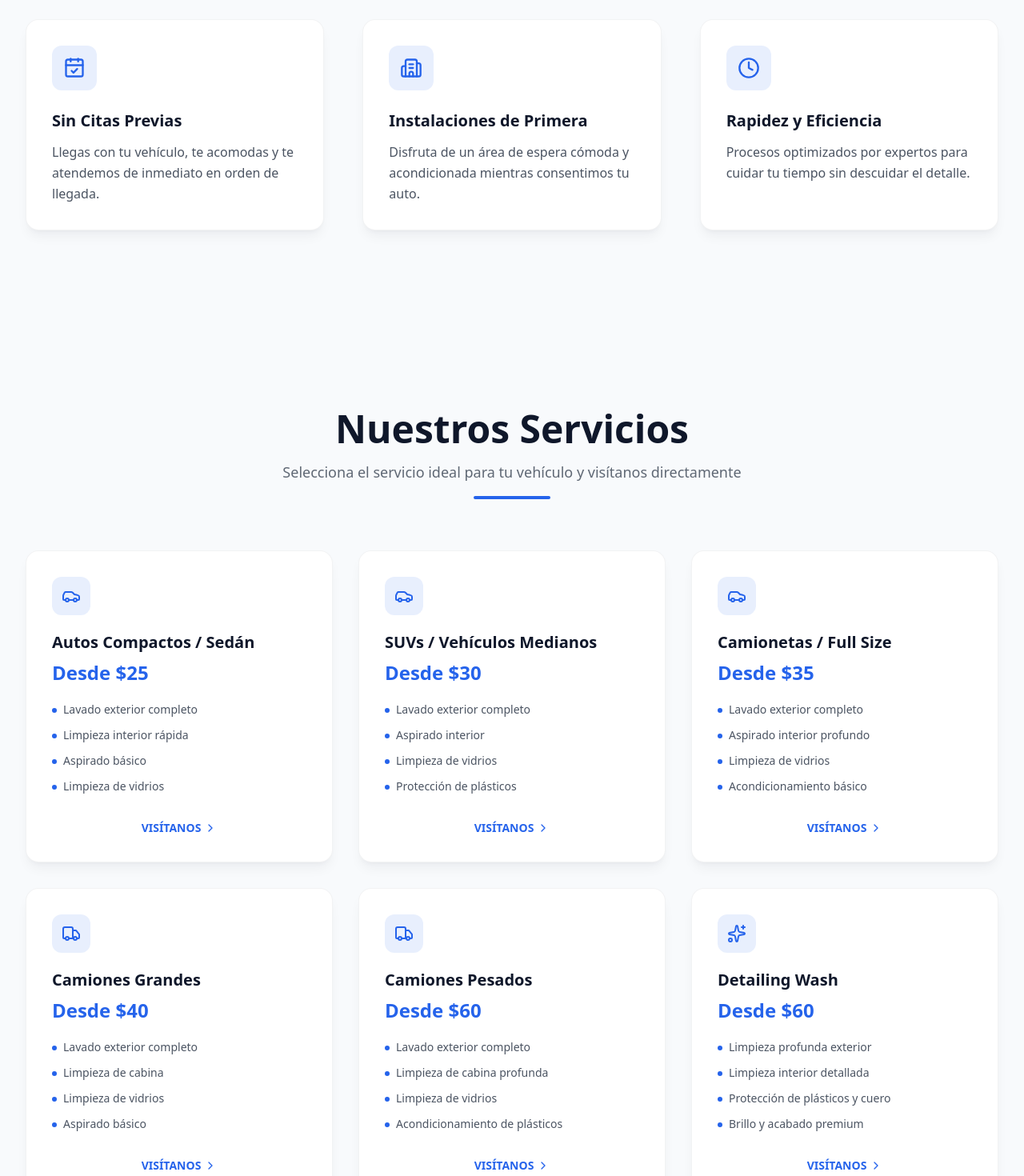
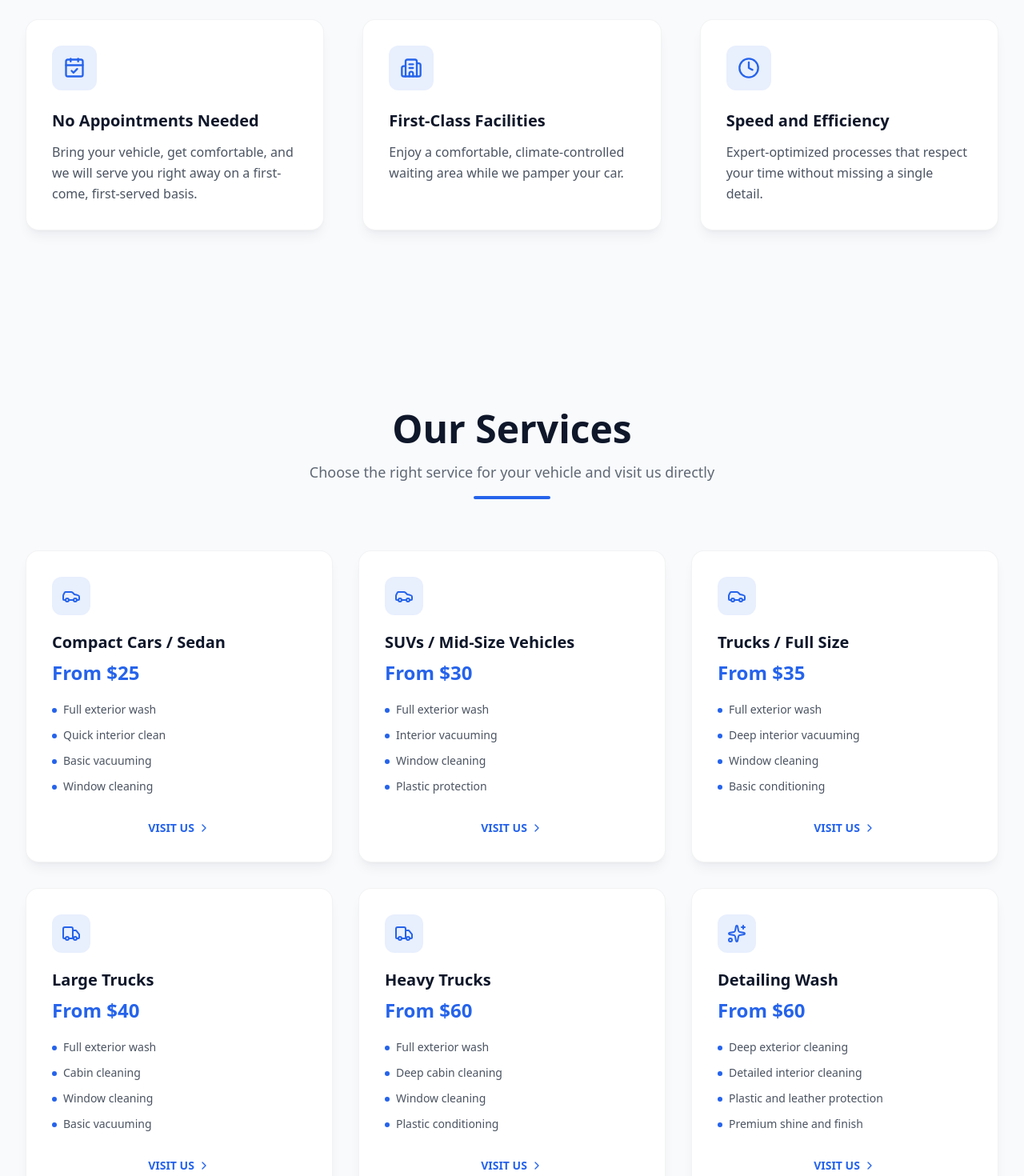
Before and after one commit to enocgarciadev/jmg-carwash-landing, a React (Vite) app: page / in a window 1280 px wide. Shown: the part 1020-2490 px from the top of the page at 80% size. Built offline with nearby package versions, Linux system fonts and the light colour scheme.

Commit message:
feat(i18n): translate hero, value proposition, services, location and footer

```diff
--- a/src/components/Footer.tsx
+++ b/src/components/Footer.tsx
@@ -1,4 +1,13 @@
+import { useLanguage } from '../i18n/useLanguage'
+
 export default function Footer() {
+  const { t } = useLanguage()
+
+  const copyright = t('footer.copyright').replace(
+    '{year}',
+    String(new Date().getFullYear())
+  )
+
   return (
     <footer className="bg-primary py-8 border-t border-text-light/10">
       <div className="max-w-7xl mx-auto px-4 sm:px-6 lg:px-8">
@@ -8,12 +17,12 @@ export default function Footer() {
               JMG CARWASH CORP
             </span>
             <p className="text-text-light/50 text-sm mt-1">
-              Cuidado automotriz premium desde 2020
+              {t('footer.tagline')}
             </p>
           </div>
 
           <p className="text-text-light/70 text-sm">
-            © {new Date().getFullYear()} JMG Carwash Corp. Todos los derechos reservados.
+            {copyright}
           </p>
         </div>
       </div>
--- a/src/components/Hero.tsx
+++ b/src/components/Hero.tsx
@@ -1,6 +1,9 @@
 import { MapPin, Navigation } from 'lucide-react'
+import { useLanguage } from '../i18n/useLanguage'
 
 export default function Hero() {
+  const { t } = useLanguage()
+
   return (
     <section
       id="hero"
@@ -24,13 +27,13 @@ export default function Hero() {
 
       <div className="relative z-20 max-w-4xl mx-auto px-4 sm:px-6 lg:px-8 text-center">
         <h1 className="text-4xl sm:text-5xl md:text-7xl font-bold text-text-light leading-[1.1] mb-6 animate-fade-in-up">
-          Cuidado Automotriz
+          {t('hero.title')}
           <br />
-          <span className="text-accent">de Nivel Superior</span>
+          <span className="text-accent">{t('hero.highlight')}</span>
         </h1>
 
         <p className="text-base sm:text-lg text-text-light/90 mb-4 max-w-2xl mx-auto animate-fade-in-up" style={{ animationDelay: '0.2s' }}>
-          Atención premium en orden de llegada. Visítanos hoy mismo sin necesidad de cita previa.
+          {t('hero.subtitle')}
         </p>
 
         <div className="flex flex-col sm:flex-row gap-4 justify-center mt-8 animate-fade-in-up" style={{ animationDelay: '0.4s' }}>
@@ -41,13 +44,13 @@ export default function Hero() {
             className="inline-flex items-center justify-center gap-2 bg-accent hover:bg-accent/90 text-text-light px-8 py-4 rounded-xl text-lg font-bold transition-all duration-300 ease-out hover:scale-105 hover:shadow-xl hover:shadow-accent/40 active:scale-95 cursor-pointer group"
           >
             <Navigation className="w-5 h-5 transition-transform duration-300 group-hover:rotate-12" />
-            CÓMO LLEGAR (MAPS / WAZE)
+            {t('hero.cta')}
           </a>
         </div>
 
         <div className="mt-12 flex items-center justify-center gap-2 text-text-light/70 text-sm animate-fade-in-up" style={{ animationDelay: '0.6s' }}>
           <MapPin className="w-4 h-4" />
-          <span>Lunes a Domingo: 8:00AM - 7:00PM</span>
+          <span>{t('hero.hours')}</span>
         </div>
       </div>
     </section>
--- a/src/components/ServicesMenu.tsx
+++ b/src/components/ServicesMenu.tsx
@@ -1,84 +1,93 @@
 import { Car, Truck, Sparkles, ChevronRight } from 'lucide-react'
+import { useLanguage } from '../i18n/useLanguage'
+import type { TranslationKey } from '../i18n/messages'
 
-const services = [
+export default function ServicesMenu() {
+  const { t } = useLanguage()
+
+  const services: {
+    icon: typeof Car
+    nameKey: TranslationKey
+    priceKey: TranslationKey
+    featureKeys: TranslationKey[]
+  }[] = [
     {
       icon: Car,
-    name: 'Autos Compactos / Sedán',
-    price: 'Desde $25',
-    features: [
-      'Lavado exterior completo',
-      'Limpieza interior rápida',
-      'Aspirado básico',
-      'Limpieza de vidrios',
+      nameKey: 'services.compact.name',
+      priceKey: 'services.compact.price',
+      featureKeys: [
+        'services.compact.feature0',
+        'services.compact.feature1',
+        'services.compact.feature2',
+        'services.compact.feature3',
       ],
     },
     {
       icon: Car,
-    name: 'SUVs / Vehículos Medianos',
-    price: 'Desde $30',
-    features: [
-      'Lavado exterior completo',
-      'Aspirado interior',
-      'Limpieza de vidrios',
-      'Protección de plásticos',
+      nameKey: 'services.suv.name',
+      priceKey: 'services.suv.price',
+      featureKeys: [
+        'services.suv.feature0',
+        'services.suv.feature1',
+        'services.suv.feature2',
+        'services.suv.feature3',
       ],
     },
     {
       icon: Car,
-    name: 'Camionetas / Full Size',
-    price: 'Desde $35',
-    features: [
-      'Lavado exterior completo',
-      'Aspirado interior profundo',
-      'Limpieza de vidrios',
-      'Acondicionamiento básico',
+      nameKey: 'services.fullsize.name',
+      priceKey: 'services.fullsize.price',
+      featureKeys: [
+        'services.fullsize.feature0',
+        'services.fullsize.feature1',
+        'services.fullsize.feature2',
+        'services.fullsize.feature3',
       ],
     },
     {
       icon: Truck,
-    name: 'Camiones Grandes',
-    price: 'Desde $40',
-    features: [
-      'Lavado exterior completo',
-      'Limpieza de cabina',
-      'Limpieza de vidrios',
-      'Aspirado básico',
+      nameKey: 'services.truckLarge.name',
+      priceKey: 'services.truckLarge.price',
+      featureKeys: [
+        'services.truckLarge.feature0',
+        'services.truckLarge.feature1',
+        'services.truckLarge.feature2',
+        'services.truckLarge.feature3',
       ],
     },
     {
       icon: Truck,
-    name: 'Camiones Pesados',
-    price: 'Desde $60',
-    features: [
-      'Lavado exterior completo',
-      'Limpieza de cabina profunda',
-      'Limpieza de vidrios',
-      'Acondicionamiento de plásticos',
+      nameKey: 'services.truckHeavy.name',
+      priceKey: 'services.truckHeavy.price',
+      featureKeys: [
+        'services.truckHeavy.feature0',
+        'services.truckHeavy.feature1',
+        'services.truckHeavy.feature2',
+        'services.truckHeavy.feature3',
       ],
     },
     {
       icon: Sparkles,
-    name: 'Detailing Wash',
-    price: 'Desde $60',
-    features: [
-      'Limpieza profunda exterior',
-      'Limpieza interior detallada',
-      'Protección de plásticos y cuero',
-      'Brillo y acabado premium',
+      nameKey: 'services.detailing.name',
+      priceKey: 'services.detailing.price',
+      featureKeys: [
+        'services.detailing.feature0',
+        'services.detailing.feature1',
+        'services.detailing.feature2',
+        'services.detailing.feature3',
       ],
     },
   ]
 
-export default function ServicesMenu() {
   return (
     <section id="services" className="py-16 md:py-28 bg-secondary">
       <div className="max-w-7xl mx-auto px-4 sm:px-6 lg:px-8">
         <div className="text-center mb-16">
           <h2 className="text-3xl sm:text-4xl md:text-5xl font-bold text-primary mb-4">
-            Nuestros Servicios
+            {t('services.title')}
           </h2>
           <p className="text-text-primary/70 text-lg max-w-2xl mx-auto">
-            Selecciona el servicio ideal para tu vehículo y visítanos directamente
+            {t('services.intro')}
           </p>
           <div className="w-24 h-1 bg-accent mx-auto rounded-full mt-4" />
         </div>
@@ -94,21 +103,21 @@ export default function ServicesMenu() {
               </div>
 
               <h3 className="text-xl font-bold text-primary mb-2 transition-colors duration-300 group-hover:text-accent">
-                {service.name}
+                {t(service.nameKey)}
               </h3>
 
               <p className="text-2xl font-bold text-accent mb-5 transition-transform duration-300 group-hover:scale-105 origin-left">
-                {service.price}
+                {t(service.priceKey)}
               </p>
 
               <ul className="space-y-3 mb-8 flex-grow">
-                {service.features.map((feature, fIndex) => (
+                {service.featureKeys.map((featureKey, fIndex) => (
                   <li
                     key={fIndex}
                     className="flex items-start gap-2 text-text-primary/80 text-sm transition-all duration-300 group-hover:text-text-primary"
                   >
                     <span className="w-1.5 h-1.5 bg-accent rounded-full mt-2 flex-shrink-0 transition-all duration-300 group-hover:scale-125" />
-                    {feature}
+                    {t(featureKey)}
                   </li>
                 ))}
               </ul>
@@ -121,7 +130,7 @@ export default function ServicesMenu() {
                 }}
                 className="inline-flex items-center justify-center gap-1 text-accent font-semibold text-sm hover:gap-3 transition-all duration-300 ease-out group/link cursor-pointer"
               >
-                VISÍTANOS
+                {t('services.cta')}
                 <ChevronRight className="w-4 h-4 transition-transform duration-300 ease-out group-hover/link:translate-x-2" />
               </a>
             </div>
@@ -134,7 +143,7 @@ export default function ServicesMenu() {
             <Sparkles className="w-5 h-5 text-accent animate-pulse" />
             <p className="text-primary font-semibold text-sm md:text-base"
             >
-              ¡Elige tu servicio y visítanos! No necesitas reservar.
+              {t('services.footer')}
             </p>
           </div>
         </div>
--- a/src/components/ValueProposition.tsx
+++ b/src/components/ValueProposition.tsx
@@ -1,33 +1,33 @@
 import { CalendarCheck, Building2, Clock } from 'lucide-react'
+import { useLanguage } from '../i18n/useLanguage'
+
+export default function ValueProposition() {
+  const { t } = useLanguage()
 
   const benefits = [
     {
       icon: CalendarCheck,
-    title: 'Sin Citas Previas',
-    description:
-      'Llegas con tu vehículo, te acomodas y te atendemos de inmediato en orden de llegada.',
+      title: t('about.benefit1.title'),
+      description: t('about.benefit1.description'),
     },
     {
       icon: Building2,
-    title: 'Instalaciones de Primera',
-    description:
-      'Disfruta de un área de espera cómoda y acondicionada mientras consentimos tu auto.',
+      title: t('about.benefit2.title'),
+      description: t('about.benefit2.description'),
     },
     {
       icon: Clock,
-    title: 'Rapidez y Eficiencia',
-    description:
-      'Procesos optimizados por expertos para cuidar tu tiempo sin descuidar el detalle.',
+      title: t('about.benefit3.title'),
+      description: t('about.benefit3.description'),
     },
   ]
 
-export default function ValueProposition() {
   return (
     <section id="about" className="py-16 md:py-28 bg-secondary">
       <div className="max-w-7xl mx-auto px-4 sm:px-6 lg:px-8">
         <div className="text-center mb-16">
           <h2 className="text-3xl sm:text-4xl md:text-5xl font-bold text-primary mb-4">
-            Comprometidos con la Perfección
+            {t('about.title')}
           </h2>
           <div className="w-24 h-1 bg-accent mx-auto rounded-full" />
         </div>
```
Also changed, not shown: src/components/LocationHours.tsx (+20 -12 lines). Lines whose indentation alone changed are shown as unchanged.
